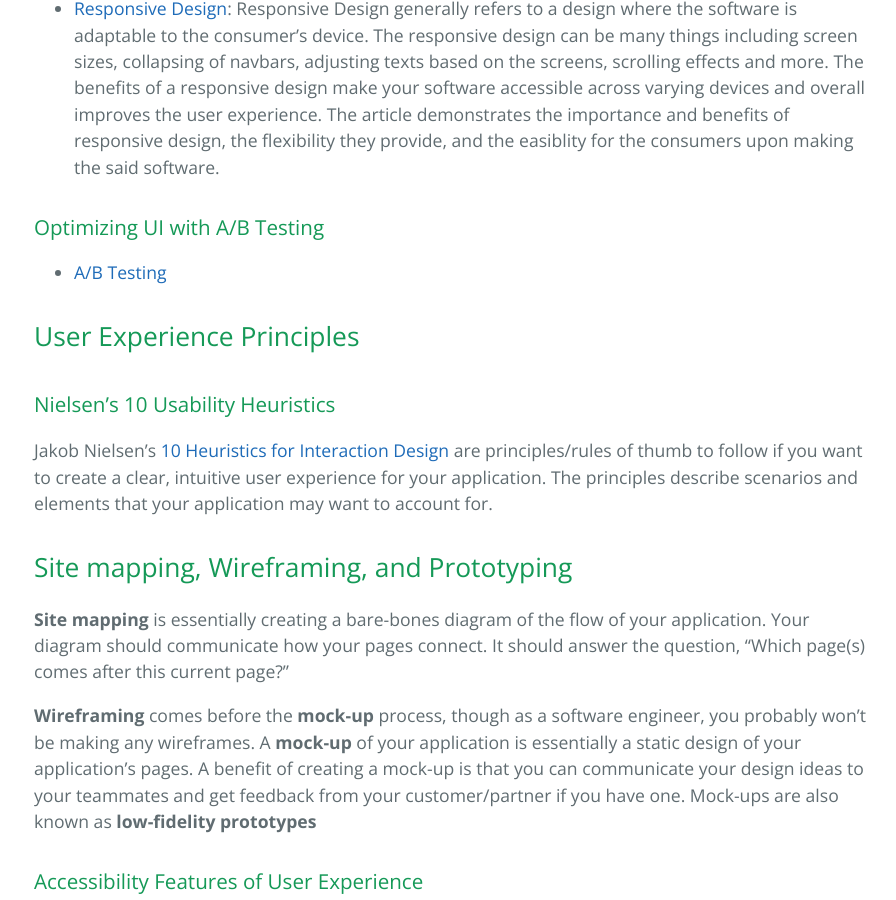
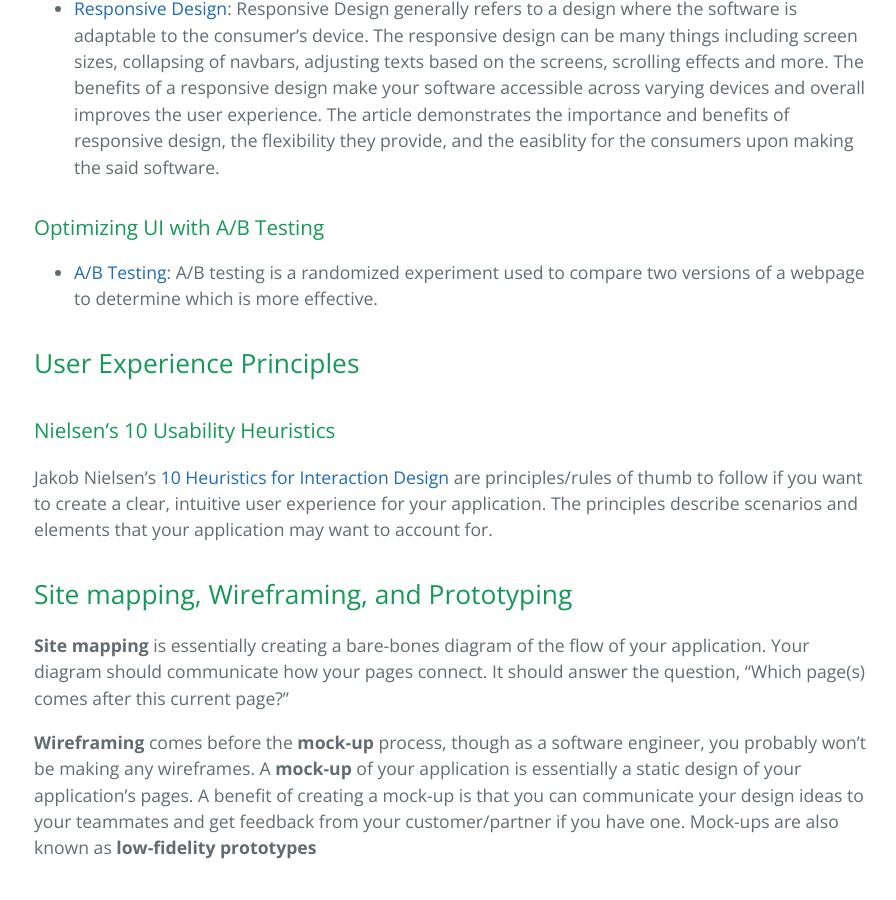
Before and after one commit to learning-software-engineering/learning-software-engineering.github.io, a Jekyll site: the page built from Topics/User_Experience.md, in a window 1280 px wide and 900 px high, scrolled down 6150 px. Shown: the whole window, without its empty margins (190-1086 px from the left). Built offline with Jekyll 4.4.1, drawn with Linux system fonts in a browser that asks for light colours; our own code applies the rules of GitHub Pages for plain Markdown files.

Commit message:
Update User_Experience.md
Update user experience to include A/B testing

```diff
--- a/Topics/User_Experience.md
+++ b/Topics/User_Experience.md
@@ -157,7 +157,7 @@ Make sure to use a universal, legible font style, and don't use extremely contra
 - [Responsive Design](https://devrix.com/tutorial/important-responsive-design/): Responsive Design generally refers to a design where the software is adaptable to the consumer's device. The responsive design can be many things including screen sizes, collapsing of navbars, adjusting texts based on the screens, scrolling effects and more. The benefits of a responsive design make your software accessible across varying devices and overall improves the user experience. The article demonstrates the importance and benefits of responsive design, the flexibility they provide, and the easiblity for the consumers upon making the said software.
 
 ### Optimizing UI with A/B Testing
-- [A/B Testing](./User_Experience/AB_Testing.md)
+- [A/B Testing](./User_Experience/AB_Testing.md): A/B testing is a randomized experiment used to compare two versions of a webpage to determine which is more effective.
 
 ## User Experience Principles
 ### Nielsen's 10 Usability Heuristics
```
